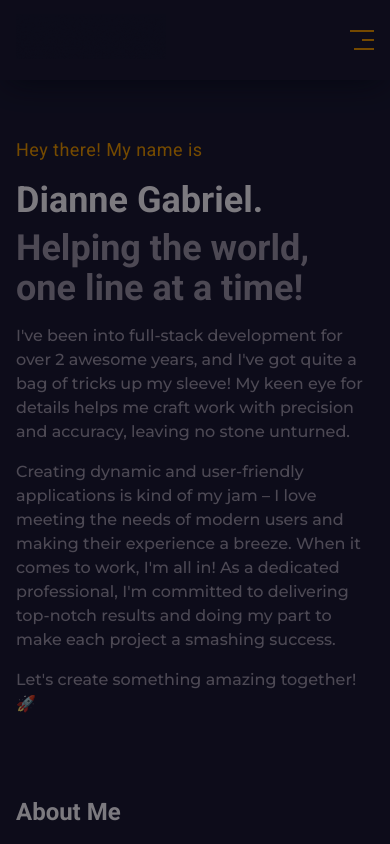
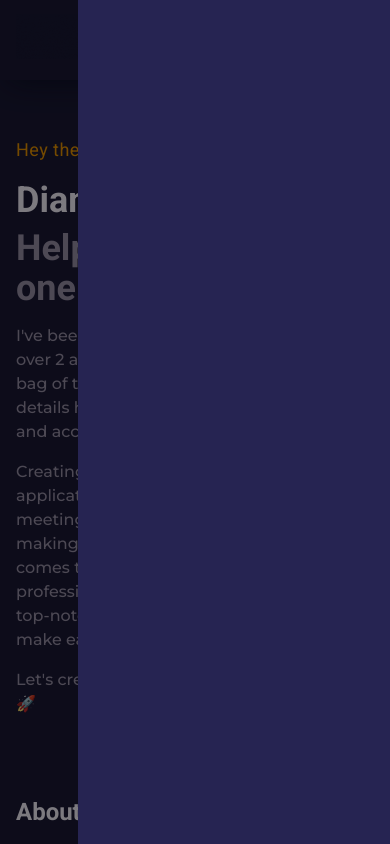
Before and after one commit to diannegabriel/website, a Next.js app: page / in a window 390 px wide. Both pictures are taken after a click on the element 362 px from the left and 40 px from the top of the page. Built offline with nearby package versions, Linux system fonts and the light colour scheme.

Commit message:
Stylize the hamburger menu

```diff
--- a/components/Navbar.tsx
+++ b/components/Navbar.tsx
@@ -104,6 +104,7 @@ const Navbar = () => {
               initial={{ x: 20, opacity: 0 }}
               animate={{ x: 0, opacity: 1 }}
               transition={{ duration: 0.1 }}
+              className="w-[80%] h-full overflow-y-scroll scrollbarHide bg-[#262452] flex flex-col items-center px-4 py-10 relative"
             ></motion.div>
           </div>
         )}
```
